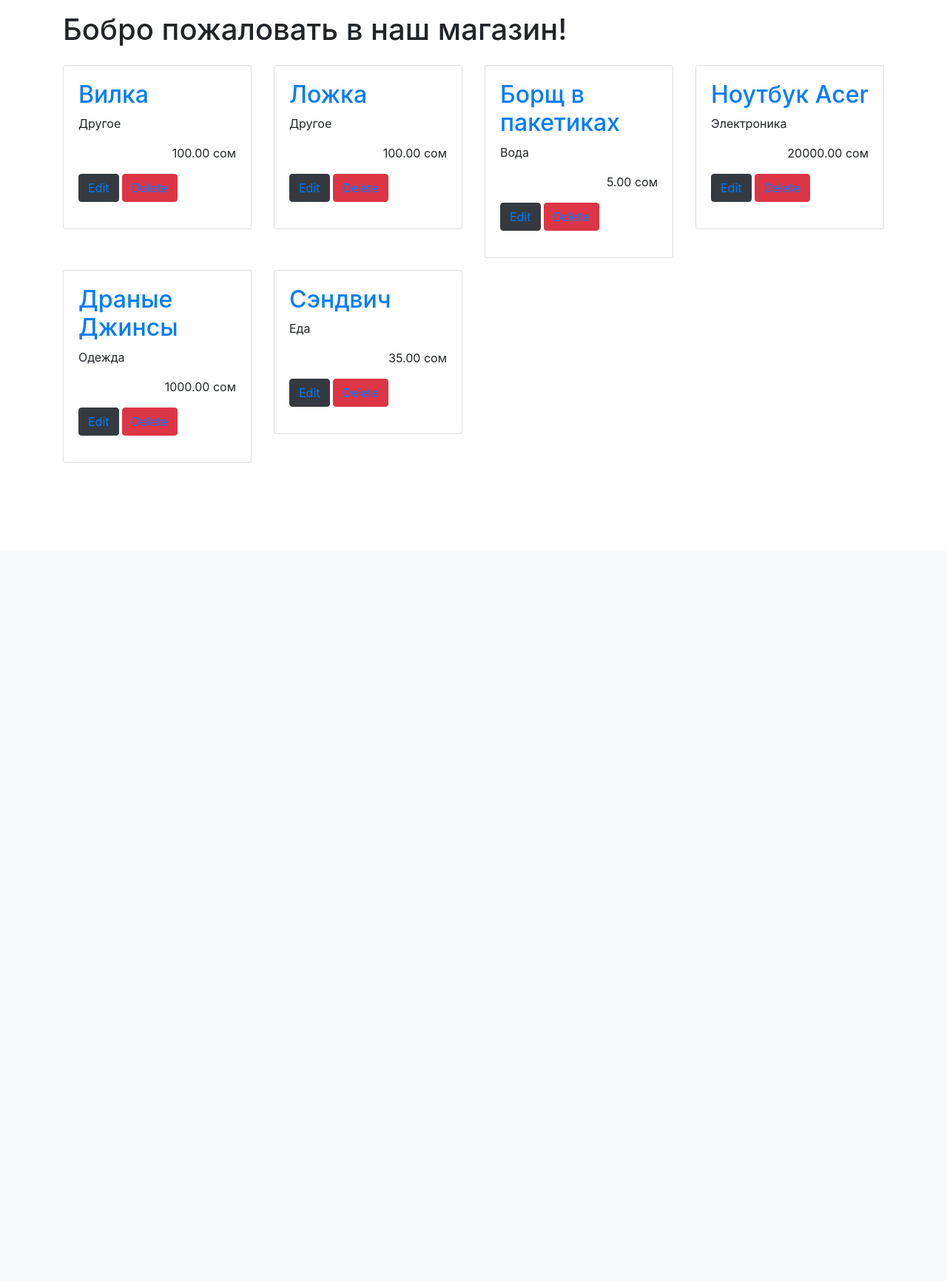
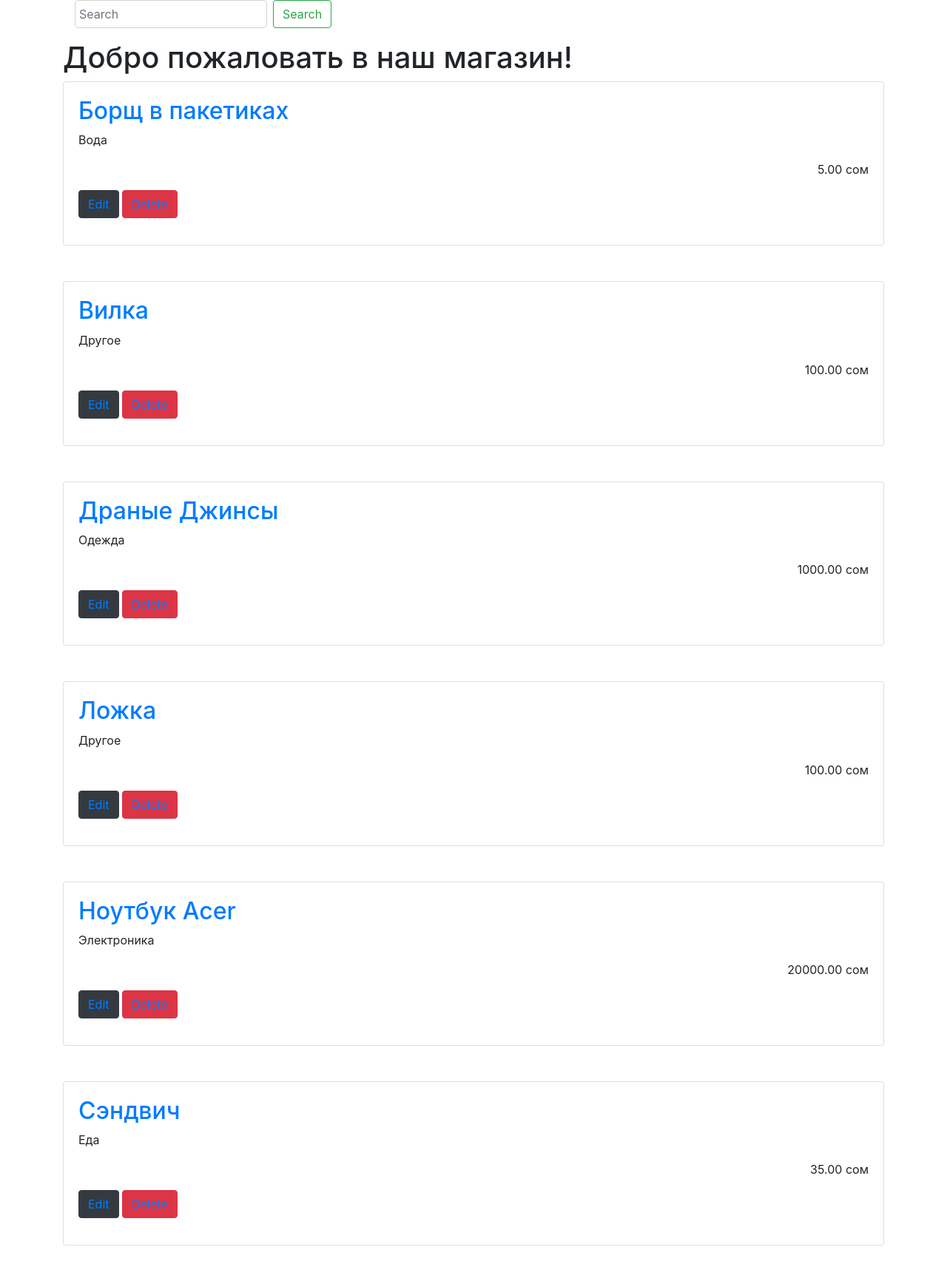
Before and after one commit to Janik2019/eshop, a Django app: page / in a window 1280 px wide. Shown: the part 56-1788 px from the top of the page at 74% size. Before the commit the page ends 682 px from the top, so only its background shows below. Run offline with Django 3.2, Linux system fonts and the light colour scheme; data comes from the database, SQL or seed files in the repository; some libraries are stand-ins or nearby versions.

Commit message:
Создал форму поиска

```diff
--- a/source/main/urls.py
+++ b/source/main/urls.py
@@ -15,7 +15,7 @@ Including another URLconf
 """
 from django.contrib import admin
 from django.urls import path
-from webapp.views import index_view, product_detail_view, product_create, product_update, product_delete
+from webapp.views import index_view, product_detail_view, product_create, product_update, product_delete, search
 
 urlpatterns = [
     path('admin/', admin.site.urls),
@@ -24,4 +24,5 @@ urlpatterns = [
     path('create/', product_create, name='create'),
     path('update/<int:pk>', product_update, name='update'),
     path('delete/<int:pk>', product_delete, name='delete'),
+    path('search/', search, name='search'),
 ]
--- a/source/webapp/forms.py
+++ b/source/webapp/forms.py
@@ -12,4 +12,4 @@ class ProductForm(forms.Form):
 
 
 class SearchForm(forms.Form):
-    name = forms.CharField(max_length=100, required=True, label='Name')
+    name = forms.CharField(max_length=100, required=True, label='Название')
--- a/source/webapp/templates/index.html
+++ b/source/webapp/templates/index.html
@@ -1,15 +1,23 @@
 {% extends 'base.html' %}
+
 {% block content %}
-    <h1 class="mt-3">Бобро пожаловать в наш магазин!</h1>
+
+     <form class="form-inline my-2 my-lg-0" action="{% url 'search' %}" method="GET" name="search">
+        <input class="form-control mr-sm-2 ml-3" type="text" placeholder="Search" name="search">
+        <input type="submit" value="Search" class="btn btn-outline-success my-2 my-sm-0">
+    </form>
+
+
+    <h1 class="mt-3">Добро пожаловать в наш магазин!</h1>
     <div class="row">
         {% for product in products %}
-            <div class="col-12 col-sm-6 col-md-4 col-lg-3 mt-3">
+            <div class="col-12 col-sm-6 col-md-12 col-lg-12 mt-12 mb-5">
                 <div class="card">
-                    <div class="card-body">
+                    <div class="card-body col-md-12">
                         <h2 class="card-text card-link">
                             <a href="{% url 'product_detail' product.pk %}">{{ product.name }}</a>
                         </h2>
-                        <p class="card-text">{{ product.get_category_display }}</p>
+                        <p class="card-text ">{{ product.get_category_display }}</p>
                         <p class="card-text text-right">{{ product.price }} сом</p>
                         <p class="btn btn-dark"><a href="{% url 'update' product.pk %}">Edit</a></p>
                         <p class="btn btn-danger"><a href="{% url 'delete' product.pk %}">Delete</a></p>
--- a/source/webapp/views.py
+++ b/source/webapp/views.py
@@ -1,7 +1,7 @@
 from django.shortcuts import render, get_object_or_404, redirect
 from webapp.models import Product
 from .models import PRODUCT_CATEGORY_CHOICES
-from .forms import ProductForm
+from .forms import ProductForm, SearchForm
 
 
 def index_view(request):
@@ -16,7 +16,7 @@ def index_view(request):
     # https://docs.djangoproject.com/en/2.2/topics/db/queries/#field-lookups.
     # Также PyCharm при правильной настройке начинает подсказывать, что вы можете
     # записать в аргументах filter() для той или иной модели.
-    products = Product.objects.filter(amount__gt=0)
+    products = Product.objects.filter(amount__gt=0).order_by('name')
     return render(request, 'index.html', context={
         'products': products
     })
@@ -84,3 +84,14 @@ def product_delete(request, pk):
     elif request.method == 'POST':
         product.delete()
         return redirect('index')
+
+
+
+
+def search(request):
+    print(request.GET)
+    list=request.GET.get('search')
+    products= Product.objects.filter(name__contains=list)
+    return render(request, 'index.html', context={
+        'products': products
+    })
```
